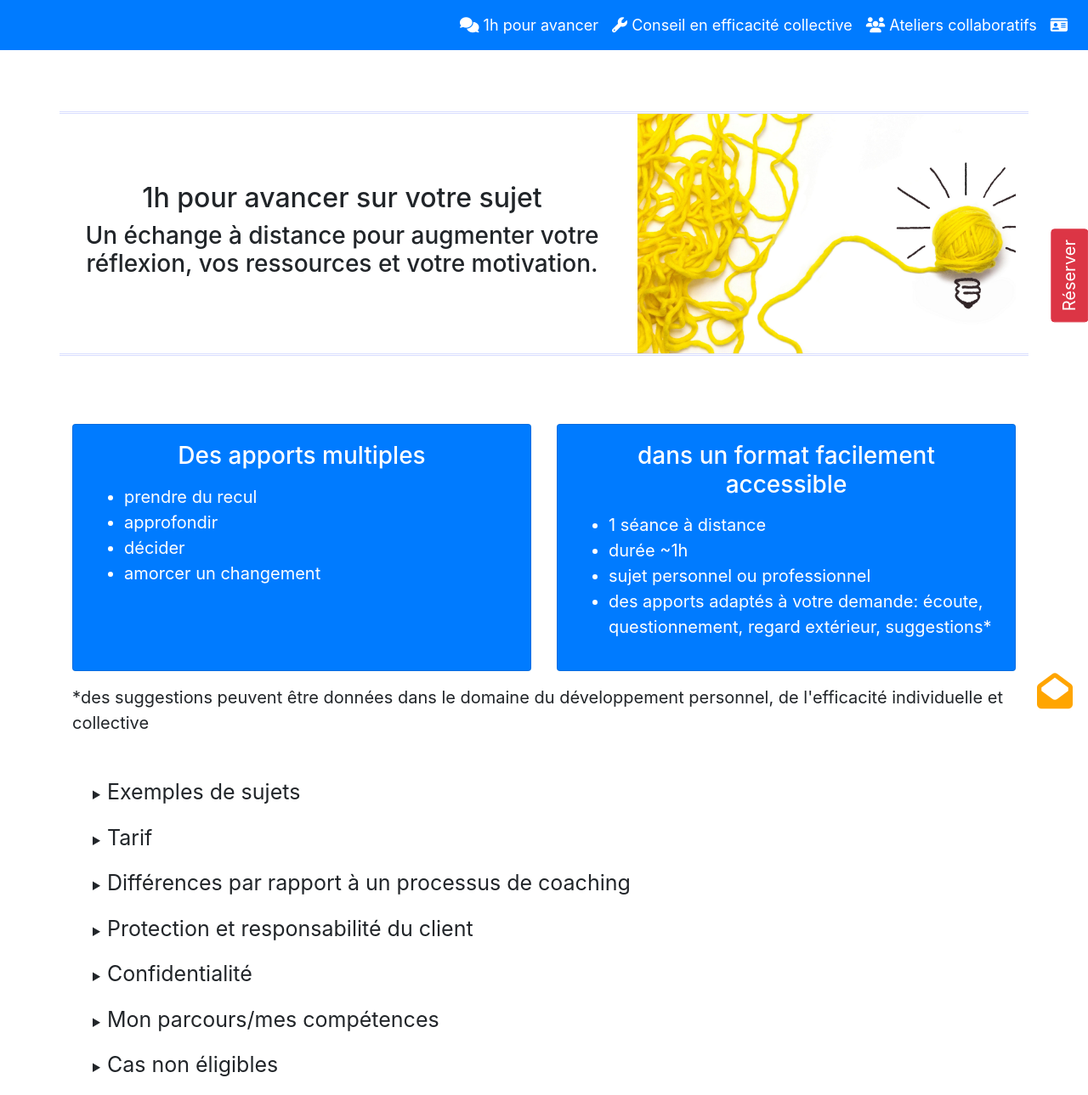
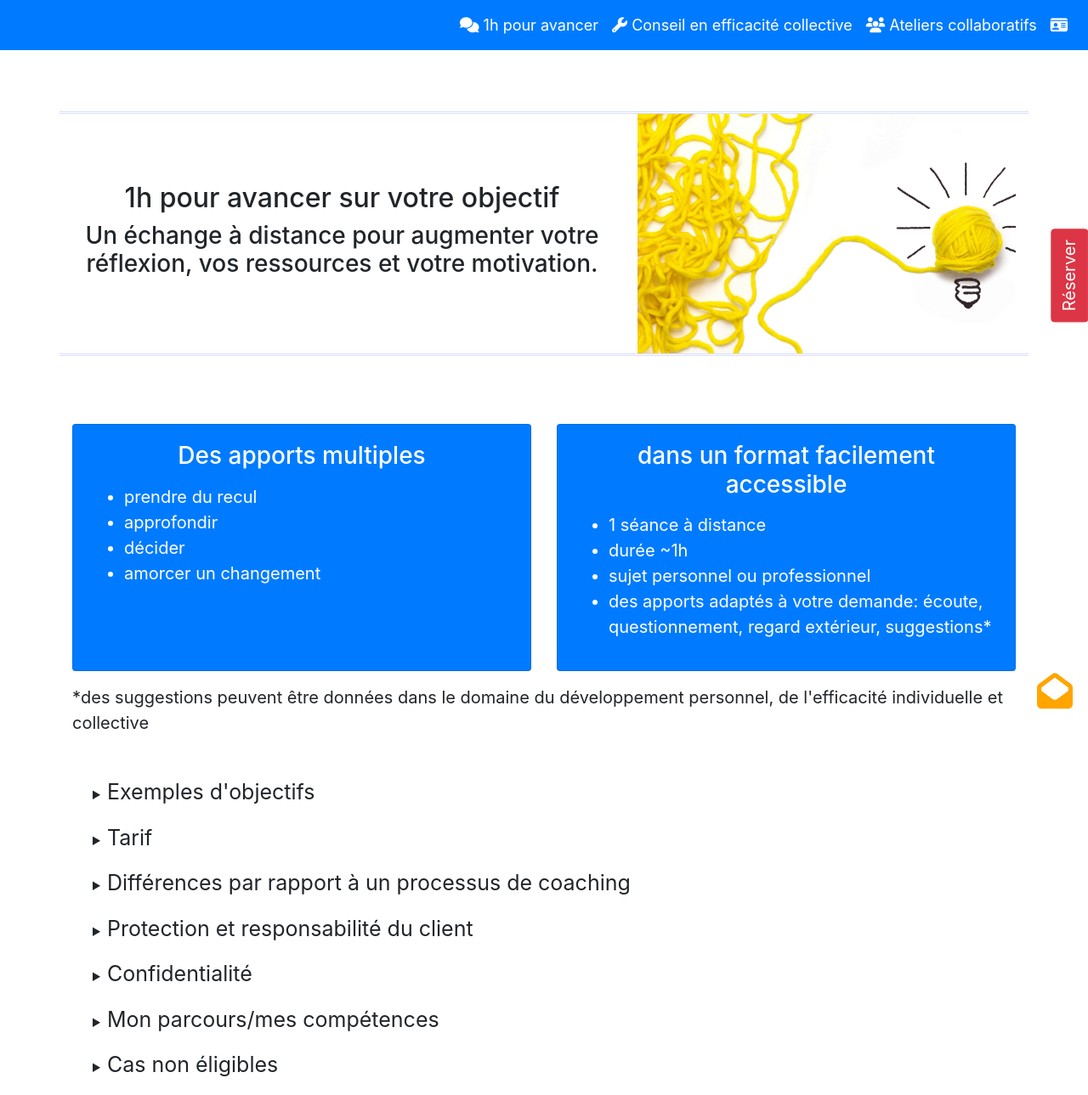
Before and after one commit to OrgaEvolutions/orgaevolutions.github.io, a Jekyll site: the page built from echange.html, in a window 1280 px wide. Shown: the whole page at 85% size. Built offline with Jekyll 4.4.1, drawn with Linux system fonts in a browser that asks for light colours; nearby versions of some CDN libraries; some web fonts are replaced.

Commit message:
objectifs

```diff
--- a/_data/QR.yml
+++ b/_data/QR.yml
@@ -1,4 +1,4 @@
-- titre: "Exemples de sujets"
+- titre: "Exemples d'objectifs"
   contenu: "<ul><li>Je veux avoir plus confiance en moi</li>
   <li>Je voudrais lâcher prise plus souvent</li>
   <li>Je veux apaiser ma relation avec un(e) ami(e)/mon enfant/un collègue</li>
--- a/echange.html
+++ b/echange.html
@@ -1,7 +1,7 @@
 ---
 layout: default
 img_vignette: "img/pelote.png"
-description: "'1h pour avancer sur votre sujet. Un échange à distance pour augmenter votre réflexion, vos ressources et votre motivation.'"
+description: "'1h pour avancer sur votre objectif. Un échange à distance pour augmenter votre réflexion, vos ressources et votre motivation.'"
 ---
 
 <!-- Un échange pour avancer sur votre sujet. Une aide adaptée à votre demande: écoute, questionnement, suggestions, regard extérieur. -->
@@ -10,7 +10,7 @@ description: "'1h pour avancer sur votre sujet. Un échange à distance pour aug
 
 <div class="row text-center align-content-center mt-5 mb-5" style="border-top:#d9deff double;border-bottom:#d9deff double;">
 	<div class="col-xs-12 col-md-7 align-self-center">
-		<h2>1h pour avancer sur votre sujet</h2>
+		<h2>1h pour avancer sur votre objectif</h2>
 		<h3>Un échange à distance pour augmenter votre réflexion, vos ressources et votre motivation.</h3>
 		<!--
 		<h3>Un échange à distance adapté à votre demande: écoute, questionnement, suggestions, regard extérieur</h3>-->
```
